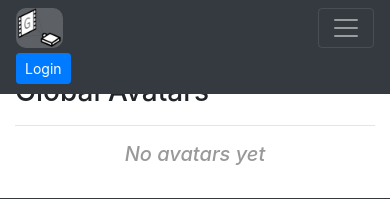
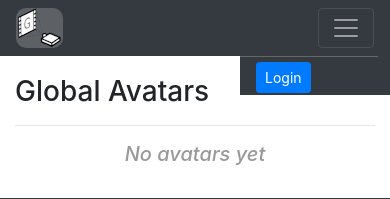
Before and after one commit to chugcup/gource-studio, a Django app: template gource_studio/gource_studio/templates/core/avatars.html in a window 390 px wide, after a click that opens the changed part. Shown: the top 199 px of the page. Run offline with Django 3.2, Linux system fonts and the light colour scheme; the template is opened without the code that fills it, so the values that code supplies are empty; some libraries are stand-ins or nearby versions.

Commit message:
Fixed navbar styling; removed About page
- Resized 'topbar-logo' image to intended size (40x47)
- Fixed navbar links to fill complete topbar (without negative margins)
- Fixed display of collapsed navbar to expand down from right
- Removed 'About' page (about.html)

```diff
--- a/gource_studio/gource_studio/core/context_processors.py
+++ b/gource_studio/gource_studio/core/context_processors.py
@@ -8,7 +8,6 @@ def app_request_default(request):
         ('queue', 'Queue', '/queue/', False),
         ('avatars', 'Avatars', '/avatars/', False),
         ('playlists', 'Playlists', '/playlists/', True),
-#        ('about', 'About', '/about/', False),
     ]
     # Filter some nav options for anonymous users
     if not request.user or request.user.is_anonymous:
--- a/gource_studio/gource_studio/core/urls.py
+++ b/gource_studio/gource_studio/core/urls.py
@@ -52,7 +52,6 @@ urlpatterns = [
     re_path(r'^projects/(?P<project_slug>[-\w]+)/video.mp4$', views.project_build_video, name='project-latest-build-video'),
     re_path(r'^new/?$', views.new_project, name='new-project'),
     re_path(r'^queue/?$', views.build_queue, name='build-queue'),
-    re_path(r'^about/?$', views.about, name='about'),
     # Test views
     re_path(r'^test/log/?', views.fetch_log, name='test-fetch-log'),
     re_path(r'^test/tags/?', views.fetch_tags, name='test-fetch-tags'),
--- a/gource_studio/gource_studio/static/css/style.css
+++ b/gource_studio/gource_studio/static/css/style.css
@@ -22,6 +22,9 @@ footer {
 .main-container {
 }
 
+nav.navbar > .container {
+    max-width: 100%;
+}
 .navbar-brand {
     /*padding: 0;     /* Padding applied by logo image */
 }
@@ -47,7 +50,6 @@ a.navbar-brand:hover > span {
 }
 .nav-item.nav-user-panel .dropdown {
     padding: 7px 0 0 12px;
-    margin-right: -70px;
 }
 .nav-item.nav-user-panel .dropdown > a {
     display: inline-block;
@@ -61,9 +63,48 @@ a.navbar-brand:hover > span {
     text-decoration: none;
     opacity: 0.8;
 }
+
+/* Normal navbar */
+@media(min-width: 992px) {
+    .nav-item.nav-user-panel .dropdown .dropdown-menu {
+        top: 46px;
+        background: #EEEEEE;
+        border-radius: 0 0 .25rem .25rem;
+        box-shadow: #AAAAAA 0px 3px 10px 0px;
+    }
+    .nav-item.nav-user-panel .dropdown .dropdown-item:hover {
+        background-color: #DFDFDF;
+    }
+}
+
+/* Collapsed navbar */
 @media(max-width: 991px) {
-    .nav-item.nav-user-panel .dropdown .dropdown-menu {
-        width: 85%;
+    .navbar .navbar-collapse {
+        position: absolute;
+        top: 56px;
+        right: 0;
+        width: 150px;
+    }
+    .navbar .nav-item {
+        padding: 0 0 0 1rem;
+        border-top: 1px solid #666666;
+    }
+    .navbar .nav-item.nav-user-panel {
+        padding: 0;
+    }
+    .navbar .nav-item.nav-user-panel .dropdown {
+        padding: 0.5rem 1rem .25rem 1rem;
+    }
+    .navbar .nav-item.nav-user-panel .dropdown-menu {
+        background-color: #343A40;
+        color: #FFFFFF;
+    }
+    .navbar .nav-item.nav-user-panel .dropdown-menu > a {
+        color: rgba(255,255,255,.5);
+    }
+    .navbar .nav-item.nav-user-panel .dropdown-menu > a:hover {
+        background-color: #343A40;
+        color: rgba(255,255,255,.75);
     }
 }
 
@@ -204,6 +245,7 @@ a.navbar-brand:hover > span {
 }
 .playlist-item-container > .status-container a {
     background: #D0D0D0;
+    width: 185px;       /* FIXME: needs responsive sizing */
 }
 .playlist-item-container > .status-container a .card-img-top {
     border-radius: 0;
--- a/gource_studio/gource_studio/templates/core/base.html
+++ b/gource_studio/gource_studio/templates/core/base.html
@@ -40,7 +40,7 @@
       <button class="navbar-toggler" type="button" data-toggle="collapse" data-target="#navbarResponsive" aria-controls="navbarResponsive" aria-expanded="false" aria-label="Toggle navigation">
         <span class="navbar-toggler-icon"></span>
       </button>
-      <div class="collapse navbar-collapse" id="navbarResponsive">
+      <div class="collapse navbar-collapse bg-dark" id="navbarResponsive">
         <ul class="navbar-nav ml-auto">
         {% if not request.user.is_authenticated %}
           <li class="nav-item nav-login">
```
Also changed, not shown: gource_studio/gource_studio/core/views.py (+0 -9 lines), gource_studio/gource_studio/templates/core/about.html (deleted, +0 -8 lines), gource_studio/gource_studio/static/img/topbar-logo-big.png (added), gource_studio/gource_studio/static/img/topbar-logo.png.
